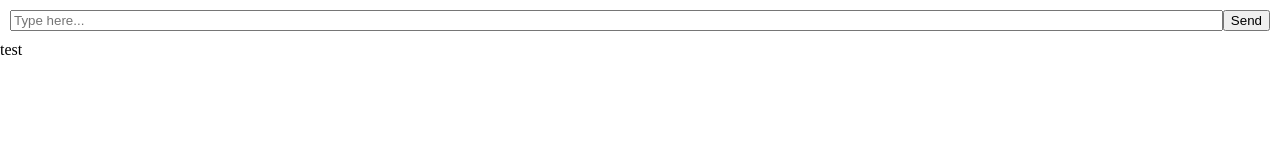
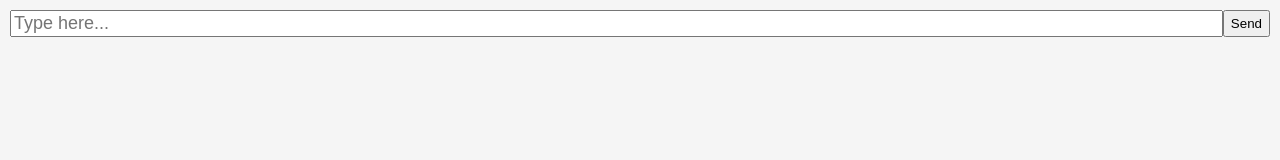
Before and after one commit to nklaassen/mousetrap, a plain HTML site: page www/index.html in a window 1280 px wide. Drawn offline with Linux system fonts and the light colour scheme.

Commit message:
update form

```diff
--- a/www/index.html
+++ b/www/index.html
@@ -10,11 +10,10 @@
 
 <body onload="startup()" class="flexCol">
 	<form id="textForm" class="flexRow">
-		<input type="text" name="data" class="inputField" placeholder="Type here..." required>
+		<input type="text" name="data" class="inputField" placeholder="Type here..." autocorrect="off" autocapitalize="none" required>
 		<button type="submit">Send</button>
 	</form>
 	<div id="main">
-		test
 	</div>
 </body>
 </html>
--- a/www/index.js
+++ b/www/index.js
@@ -16,6 +16,7 @@ function startup() {
 function formSubmit(e) {
 	e.preventDefault()
 	var foo = {text: e.target[0].value}
+	e.target.reset()
 
 	// construct an HTTP request
 	var xhr = new XMLHttpRequest();
@@ -24,7 +25,6 @@ function formSubmit(e) {
 
 	// send the collected data as JSON
 	xhr.send(JSON.stringify(foo));
-
 }
 
 function handleDown(e) {
--- a/www/style.css
+++ b/www/style.css
@@ -6,6 +6,7 @@ html, body {
 
 body {
 	overflow-y: hidden;
+	background-color: #f5f5f5;
 }
 
 form {
@@ -23,7 +24,8 @@ form {
 }
 
 .inputField {
-	flex: 1
+	flex: 1;
+	font-size: 18px;
 }
 
 #main {
```
